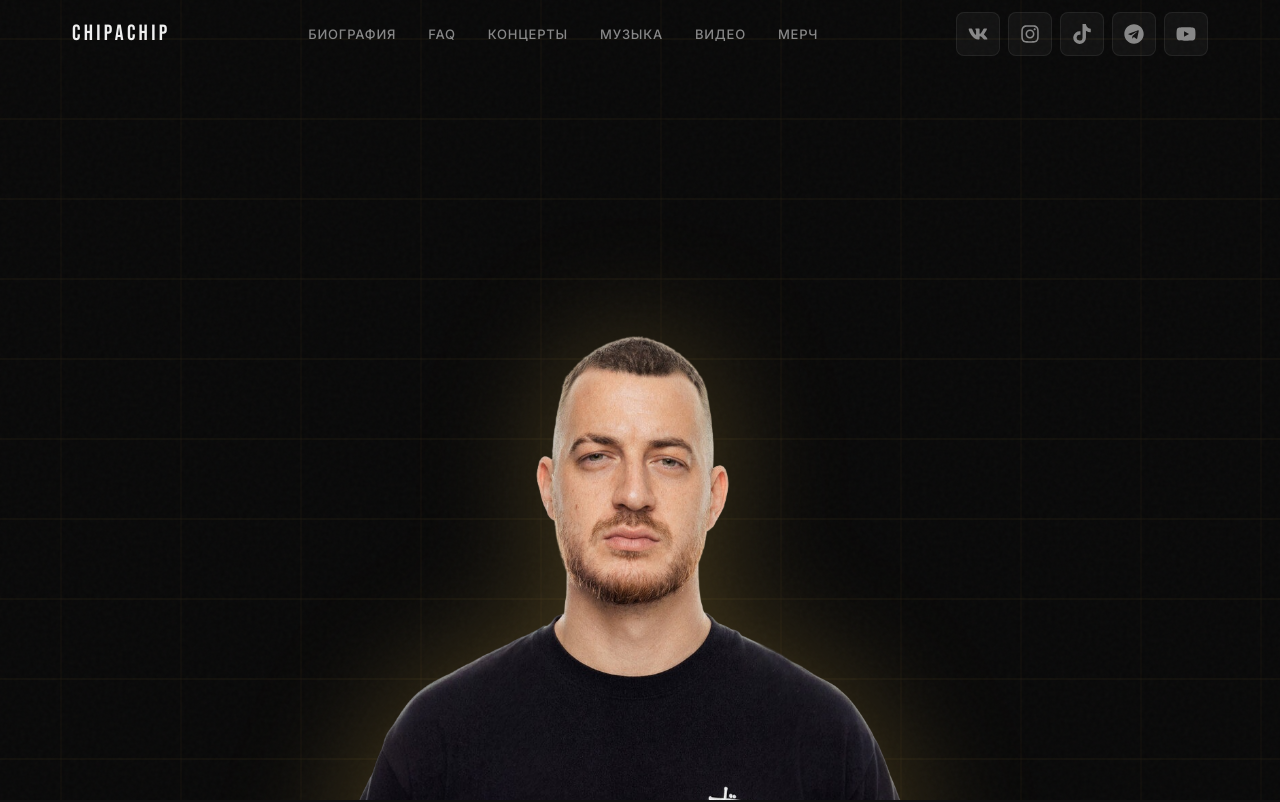
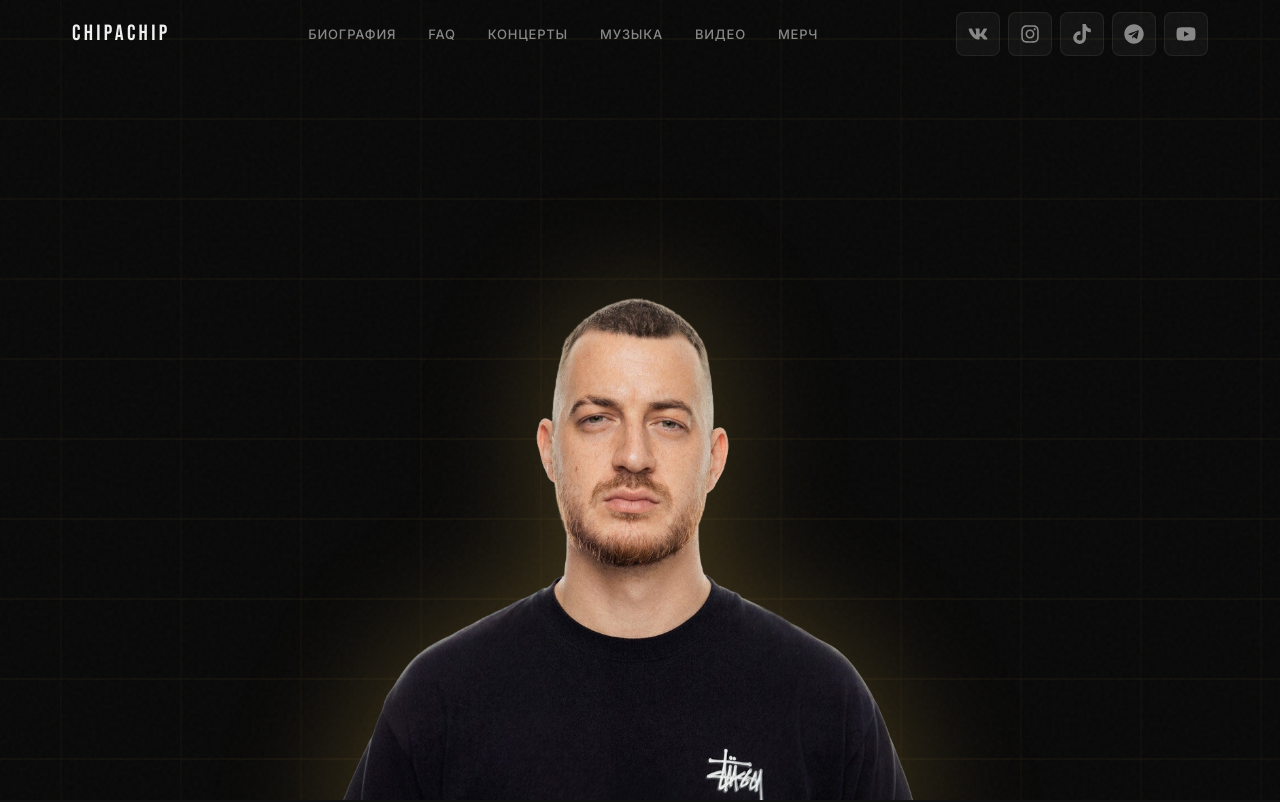
Before and after one commit to drknvpn/ChipaChipWeb, a React (Vite) app: page / in a window 1280 px wide. Shown: the top 802 px of the page. Built offline with nearby package versions, Linux system fonts and the light colour scheme.

Commit message:
Update Hero.css

```diff
--- a/src/components/Hero.css
+++ b/src/components/Hero.css
@@ -1,14 +1,13 @@
 .hero-section {
   position: relative;
   min-height: 100vh;
-  min-height: calc(var(--vh, 1vh) * 100);
   display: flex;
   align-items: center;
-  justify-content: center;
   overflow: hidden;
   background: var(--bg-primary);
 }
 
+/* Brick wall pattern - old school hip-hop aesthetic */
 .brick-wall {
   position: absolute;
   inset: 0;
@@ -32,6 +31,7 @@
   background-size: 120px 80px;
 }
 
+/* Subtle film grain - без мерцания */
 .film-grain {
   position: absolute;
   inset: 0;
@@ -47,17 +47,16 @@
   will-change: transform;
   pointer-events: none;
   z-index: 2;
-  display: flex;
-  align-items: flex-end;
-  justify-content: center;
 }
 
 .hero-silhouette {
-  position: relative;
+  position: absolute;
+  left: 50%;
+  bottom: -8%; /* Опустили ниже (было 0) */
+  transform: translateX(-50%);
   height: 85vh;
-  height: calc(var(--vh, 1vh) * 85);
   max-height: 720px;
-  margin-bottom: -8%;
+  opacity: 1;
   animation: float 6s ease-in-out infinite;
 }
 
@@ -100,14 +99,14 @@
 }
 
 @keyframes float {
-  0%, 100% { transform: translateY(0); }
-  50% { transform: translateY(-14px); }
+  0%, 100% { transform: translateX(-50%) translateY(0); }
+  50% { transform: translateX(-50%) translateY(-14px); }
 }
 
 @media (max-width: 768px) {
   .hero-silhouette {
     height: 60vh;
-    height: calc(var(--vh, 1vh) * 60);
+    opacity: 1;
   }
 
   .hero-buttons {
```
